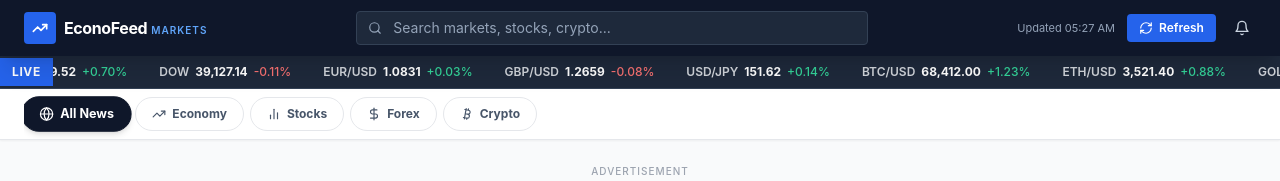
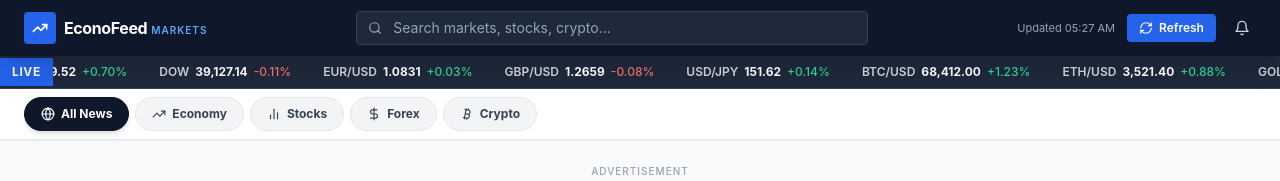
Before and after one commit to DevSompasong/economy, a React (Vite) app: page / in a window 1280 px wide. Shown: the top 181 px of the page. Built offline with nearby package versions, Linux system fonts and the light colour scheme; no server answers; the database is empty.

Commit message:
style: final luxury UI update

```diff
--- a/src/components/FilterBar.tsx
+++ b/src/components/FilterBar.tsx
@@ -48,12 +48,12 @@ const CATEGORY_COLORS: Record<Category, string> = {
 };
 
 const CATEGORY_HOVER: Record<Category, string> = {
-  all: 'hover:bg-slate-800',
-  general: 'hover:bg-blue-700',
-  economy: 'hover:bg-indigo-700',
-  stocks: 'hover:bg-emerald-700',
-  forex: 'hover:bg-amber-700',
-  crypto: 'hover:bg-orange-600',
+  all: "hover:bg-slate-800",
+  general: "hover:bg-blue-700",
+  economy: "hover:bg-indigo-700",
+  stocks: "hover:bg-emerald-700",
+  forex: "hover:bg-amber-700",
+  crypto: "hover:bg-orange-600",
 };
 
 export default function FilterBar({ active, onChange }: FilterBarProps) {
@@ -65,10 +65,10 @@ export default function FilterBar({ active, onChange }: FilterBarProps) {
             <button
               key={f.value}
               onClick={() => onChange(f.value)}
-              className={`flex items-center gap-1.5 px-4 py-2 rounded-full text-xs font-bold border transition-all duration-200 whitespace-nowrap flex-shrink-0 ${
+              className={`flex items-center gap-1.5 px-4 py-2 rounded-full text-xs font-bold border transition-all whitespace-nowrap flex-shrink-0 ${
                 active === f.value
-                  ? `${CATEGORY_COLORS[f.value]} shadow-md scale-105 ${CATEGORY_HOVER[f.value]}` // เมื่อเลือกแล้ว Hover จะยิ่งเข้มขึ้น
-                  : `bg-white text-slate-600 border-gray-200 hover:bg-gray-50 hover:border-gray-300 hover:text-indigo-600` // เมื่อยังไม่เลือก Hover จะขึ้นสีจางๆ
+                  ? "bg-slate-900 text-white border-slate-900 shadow-md" // เมื่อเลือก: ให้เป็นสีดำสนิท ตัวหนังสือขาว (เห็นชัดแน่นอน)
+                  : "bg-gray-100 text-gray-700 border-gray-200 hover:bg-gray-200" // เมื่อไม่เลือก: ให้เป็นสีเทาอ่อน ตัวหนังสือเทาเข้ม
               }`}
             >
               {f.icon}
```
